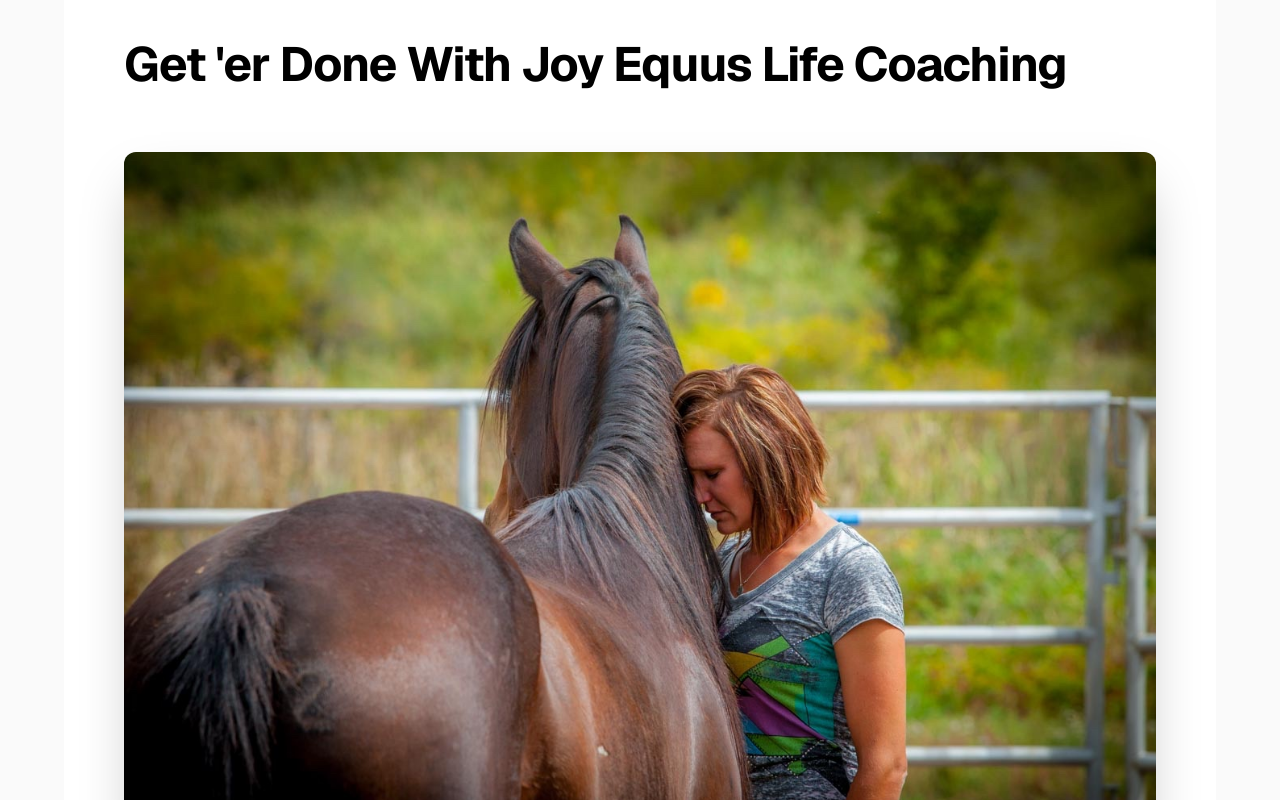
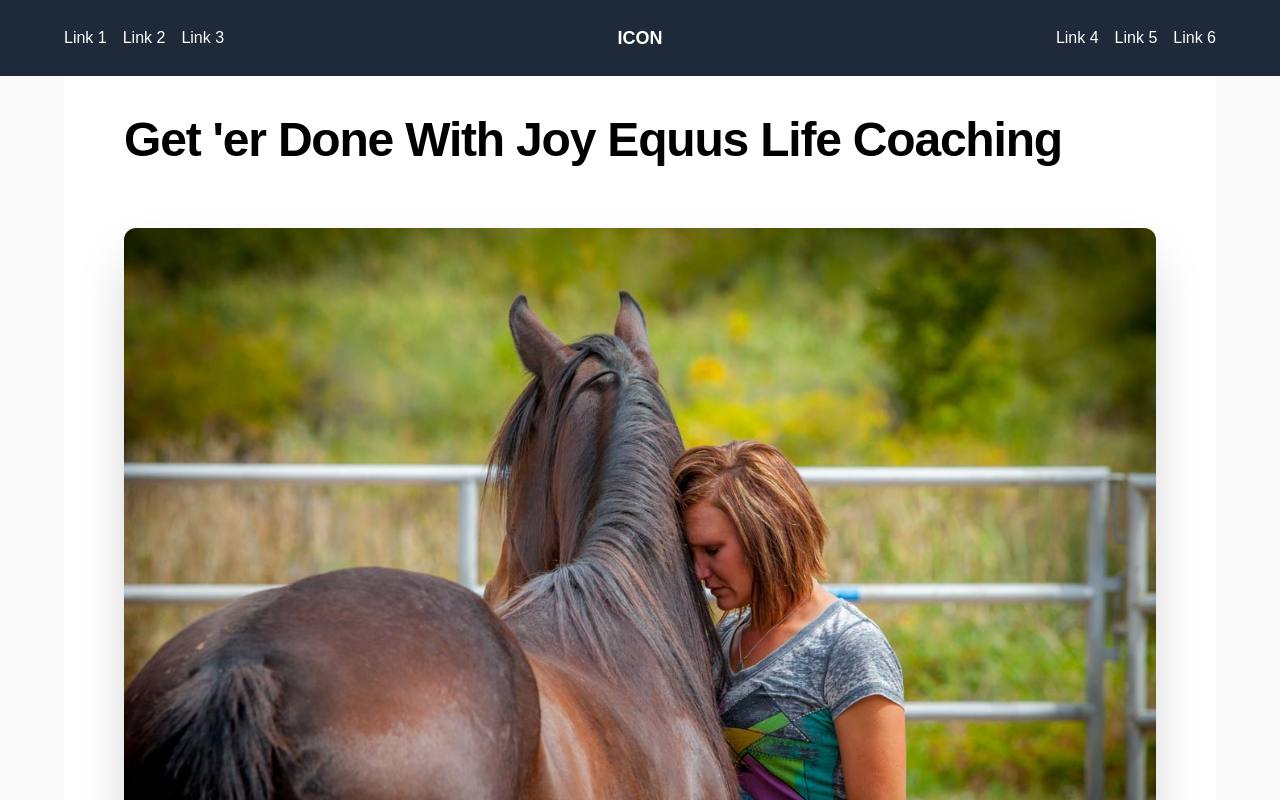
Before and after one commit to jacobsmith95/LC4LC, a Next.js app in the folder lc4lc/: page / in a window 1280 px wide. Shown: the top 800 px of the page. Built offline with nearby package versions, Linux system fonts and the light colour scheme.

Commit message:
added navbar to layout and changed color

```diff
--- a/lc4lc/app/globals.css
+++ b/lc4lc/app/globals.css
@@ -14,7 +14,7 @@
   --color-textgreen: #aabb52;
   --font-sans: var(--font-geist-sans);
   --font-mono: var(--font-geist-mono);
-  --font-display:
+  --font-display: ;
 }
 
 @media (prefers-color-scheme: dark) {
--- a/lc4lc/app/layout.tsx
+++ b/lc4lc/app/layout.tsx
@@ -1,6 +1,7 @@
 import type { Metadata } from "next";
 import { Geist, Geist_Mono } from "next/font/google";
 import "./globals.css";
+import Navbar from "./navbar.tsx"
 
 const geistSans = Geist({
   variable: "--font-geist-sans",
@@ -24,10 +25,11 @@ export default function RootLayout({
 }>) {
   return (
     <html lang="en">
-      <body
-        className={`${geistSans.variable} ${geistMono.variable} antialiased`}
-      >
-        {children}
+      <body className={`font-(family-name:--font-sans) max-w-full`}>
+        <div className="flex flex-col overflow-x-clip">
+          <Navbar />
+          <main className="flex flex-grow flex-col">{children}</main>
+        </div>
       </body>
     </html>
   );
```
